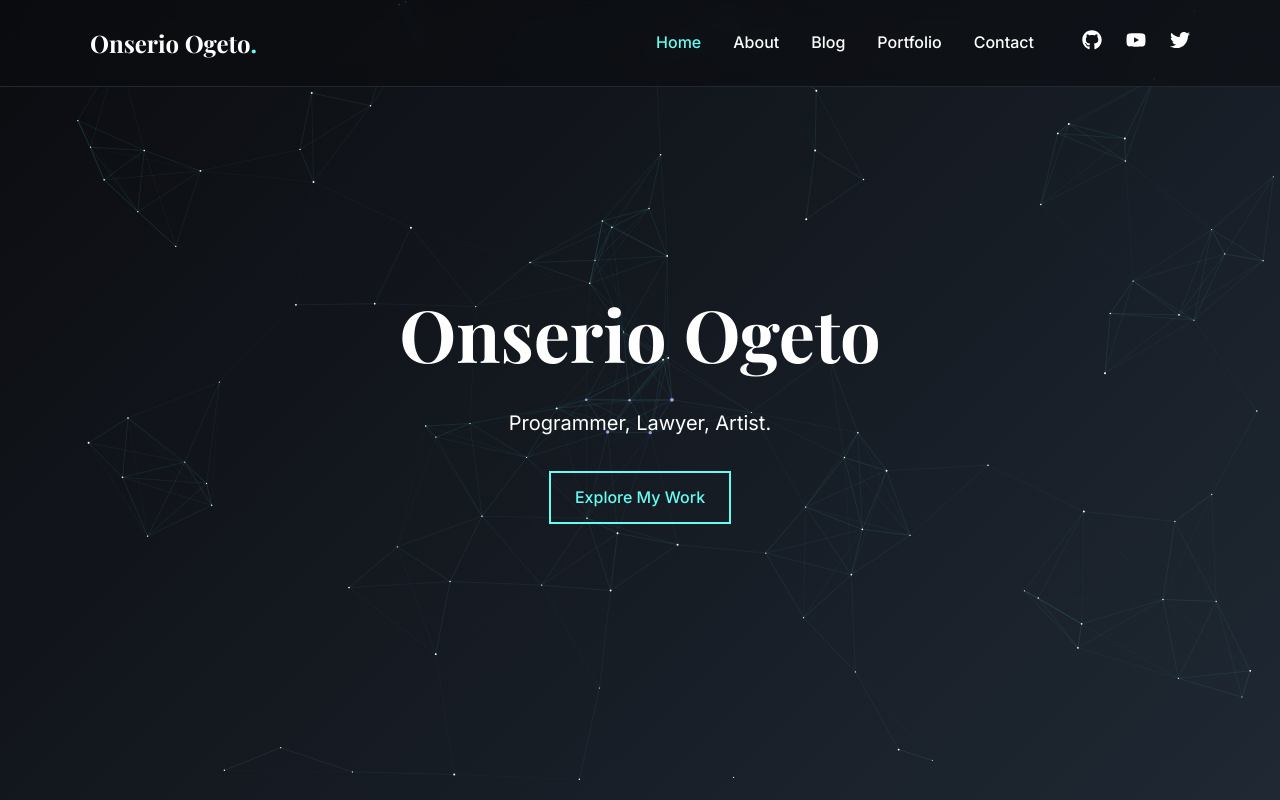
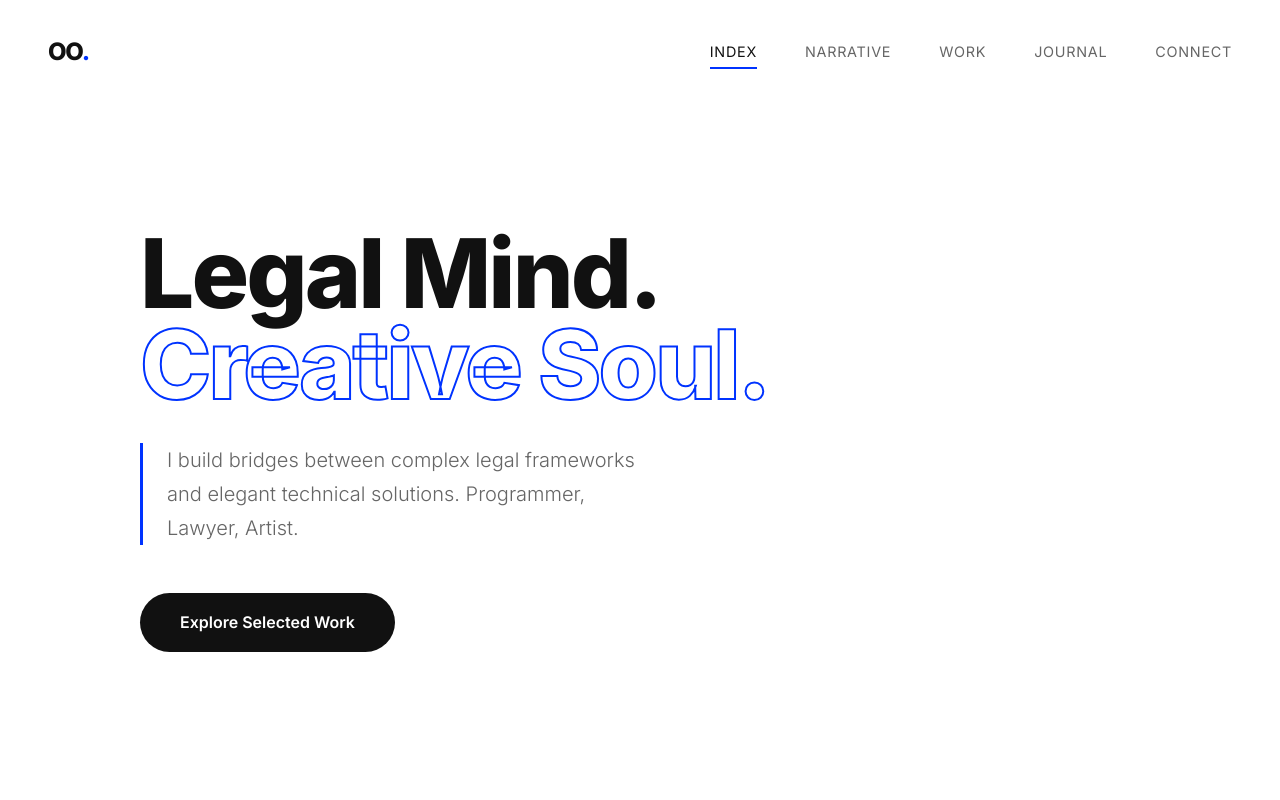
Before and after one commit to SaintAugustine99/Personal-Website-, a React app in the folder my-new-website/frontend/frontend/: page / in a window 1280 px wide. Shown: the top 800 px of the page. Built offline with nearby package versions, Linux system fonts and the light colour scheme; the HTML template or start-up script is replaced by a standard one.

Commit message:
experimenting with a frontend change

```diff
--- /dev/null
+++ b/my-new-website/frontend/frontend/public/tracer.html
@@ -0,0 +1,79 @@
+<!DOCTYPE html>
+<html>
+<head>
+    <title>Image Coordinate Tracer</title>
+    <style>
+        body { background: #222; color: #fff; font-family: sans-serif; }
+        canvas { border: 1px solid white; }
+    </style>
+</head>
+<body>
+    <h1>Image Tracer</h1>
+    <p>Check the console for the coordinate array.</p>
+    <canvas id="previewCanvas"></canvas>
+
+    <script>
+        // --- Settings to Tweak ---
+        const IMAGE_SRC = 'image_74f18b.png';
+
+        // How many pixels to skip. Higher = fewer points, better performance.
+        const SAMPLING_DENSITY = 4;
+
+        // 0 (black) to 255 (white).
+        // We'll grab pixels *darker* than this value.
+        // Since your image has a light background, 200 should be good.
+        const DARKNESS_THRESHOLD = 200;
+        // ---
+
+        const img = new Image();
+        img.src = IMAGE_SRC;
+        img.onload = () => {
+            const previewCanvas = document.getElementById('previewCanvas');
+            const previewCtx = previewCanvas.getContext('2d');
+
+            // Use a fixed width for consistency
+            const scale = 500 / img.width;
+            const canvasWidth = 500;
+            const canvasHeight = img.height * scale;
+
+            previewCanvas.width = canvasWidth;
+            previewCanvas.height = canvasHeight;
+
+            // Draw image to canvas
+            previewCtx.drawImage(img, 0, 0, canvasWidth, canvasHeight);
+
+            // Get pixel data
+            const imageData = previewCtx.getImageData(0, 0, canvasWidth, canvasHeight);
+            const data = imageData.data;
+
+            const coordinates = [];
+
+            // Loop through pixels
+            for (let y = 0; y < canvasHeight; y += SAMPLING_DENSITY) {
+                for (let x = 0; x < canvasWidth; x += SAMPLING_DENSITY) {
+                    const i = (y * canvasWidth + x) * 4;
+
+                    // Get average R, G, B value (grayscale)
+                    const avgColor = (data[i] + data[i+1] + data[i+2]) / 3;
+                    const alpha = data[i+3];
+
+                    // Check if pixel is dark enough and not transparent
+                    if (avgColor < DARKNESS_THRESHOLD && alpha > 200) {
+                        coordinates.push({ x: x, y: y });
+                    }
+                }
+            }
+
+            console.log(`Generated ${coordinates.length} points.`);
+            // Log the array as a JSON string so we can copy-paste it
+            console.log(JSON.stringify(coordinates));
+
+            // Optional: Draw the points on the canvas to preview
+            previewCtx.fillStyle = 'rgba(255, 0, 0, 0.5)'; // Red dots
+            for (const coord of coordinates) {
+                previewCtx.fillRect(coord.x, coord.y, 2, 2);
+            }
+        };
+    </script>
+</body>
+</html>
--- a/my-new-website/frontend/frontend/src/components/Layout.jsx
+++ b/my-new-website/frontend/frontend/src/components/Layout.jsx
@@ -4,20 +4,22 @@ import { Outlet } from 'react-router-dom';
 import styled from 'styled-components';
 import Navbar from './Navbar.jsx';
 import Footer from './Footer.jsx';
-import Starfield from './Starfield.jsx';
+
+// Removed Starfield import
 
 const MainContent = styled.main`
   width: 100%;
-  max-width: 1100px;
+  // Remove max-width constraints for full-bleed sections if needed,
+  // or keep a wide container.
+  max-width: 1400px;
   margin: 0 auto;
-  padding: 8rem 2rem 4rem;
+  padding: 120px 2rem 4rem; // Top padding accounts for fixed nav
   min-height: 100vh;
 `;
 
 const Layout = () => {
   return (
     <>
-      <Starfield />
       <Navbar />
       <MainContent>
         <Outlet />
--- a/my-new-website/frontend/frontend/src/components/Navbar.jsx
+++ b/my-new-website/frontend/frontend/src/components/Navbar.jsx
@@ -2,123 +2,82 @@
 import React from 'react';
 import { NavLink } from 'react-router-dom';
 import styled from 'styled-components';
-import { FaGithub, FaYoutube, FaTwitter } from 'react-icons/fa';
 
 const NavWrapper = styled.nav`
   position: fixed;
   top: 0;
   left: 0;
   width: 100%;
-  padding: 1.5rem 2rem;
-  background: rgba(11, 12, 16, 0.6);
+  padding: 2rem 3rem;
+  z-index: 1000;
+  background: rgba(255, 255, 255, 0.9); // Subtle backdrop
   backdrop-filter: blur(10px);
-  z-index: 1000;
-  border-bottom: 1px solid ${({ theme }) => theme.colors.lightBg};
-`;
-
-const NavContainer = styled.div`
-  width: 100%;
-  max-width: 1100px;
-  margin: 0 auto;
   display: flex;
   justify-content: space-between;
   align-items: center;
 `;
 
 const Logo = styled(NavLink)`
-  font-family: ${({ theme }) => theme.fonts.heading};
   font-size: 1.5rem;
-  font-weight: 700;
+  font-weight: 800;
+  letter-spacing: -0.05em;
   color: ${({ theme }) => theme.colors.text};
-  transition: color 0.3s ease, text-shadow 0.3s ease;
 
   span {
-    color: ${({ theme }) => theme.colors.teal};
+    color: ${({ theme }) => theme.colors.accent};
   }
-
-  &:hover {
-    color: ${({ theme }) => theme.colors.teal};
-    text-shadow: ${({ theme }) => theme.glow};
-  }
-`;
-
-const NavRightWrapper = styled.div`
-  display: flex;
-  align-items: center;
-  gap: 3rem; // Space between nav links and social icons
 `;
 
 const NavLinks = styled.div`
   display: flex;
-  gap: 2rem;
+  gap: 3rem;
+
+  @media (max-width: 768px) {
+    display: none; /* Implement mobile menu if needed */
+  }
 `;
 
 const StyledNavLink = styled(NavLink)`
+  font-size: 0.9rem;
+  font-weight: 500;
+  text-transform: uppercase;
+  letter-spacing: 0.05em;
   color: ${({ theme }) => theme.colors.textSecondary};
-  font-size: 1rem;
-  font-weight: 500;
-  transition: color 0.3s ease, text-shadow 0.3s ease;
+  position: relative;
 
-  &:hover {
-    color: ${({ theme }) => theme.colors.teal};
-    text-shadow: ${({ theme }) => theme.glow};
+  &::after {
+    content: '';
+    position: absolute;
+    width: 0;
+    height: 2px;
+    bottom: -4px;
+    left: 0;
+    background-color: ${({ theme }) => theme.colors.accent};
+    transition: width 0.3s ease;
+  }
+
+  &:hover::after, &.active::after {
+    width: 100%;
   }
 
   &.active {
-    color: ${({ theme }) => theme.colors.teal};
+    color: ${({ theme }) => theme.colors.text};
   }
 `;
-
-const SocialLinks = styled.div`
-  display: flex;
-  align-items: center;
-  gap: 1.5rem;
-`;
-
-const SocialLink = styled.a`
-  color: ${({ theme }) => theme.colors.textSecondary};
-  font-size: 1.25rem; // Make icons a bit bigger
-  transition: color 0.3s ease, transform 0.3s ease, text-shadow 0.3s ease;
-
-  &:hover {
-    color: ${({ theme }) => theme.colors.violet};
-    transform: scale(1.1);
-    text-shadow: ${({ theme }) => theme.glowViolet};
-  }
-`;
-
 
 const Navbar = () => {
   return (
     <NavWrapper>
-      <NavContainer>
-        <Logo to="/">
-          Onserio Ogeto<span>.</span>
-        </Logo>
-
-        <NavRightWrapper>
-          <NavLinks>
-            <StyledNavLink to="/">Home</StyledNavLink>
-            <StyledNavLink to="/about">About</StyledNavLink> {/* <-- ADDED */}
-            <StyledNavLink to="/blog">Blog</StyledNavLink>
-            <StyledNavLink to="/portfolio">Portfolio</StyledNavLink>
-            <StyledNavLink to="/contact">Contact</StyledNavLink>
-          </NavLinks>
-
-          <SocialLinks>
-            <SocialLink href="https://github.com/saintaugustine99" target="_blank" rel="noopener noreferrer">
-              <FaGithub />
-            </SocialLink>
-            <SocialLink href="https://youtube.com" target="_blank" rel="noopener noreferrer">
-              <FaYoutube />
-            </SocialLink>
-            <SocialLink href="https://twitter.com" target="_blank" rel="noopener noreferrer">
-              <FaTwitter />
-            </SocialLink>
-          </SocialLinks>
-        </NavRightWrapper>
-
-      </NavContainer>
+      <Logo to="/">
+        OO<span>.</span>
+      </Logo>
+      <NavLinks>
+        <StyledNavLink to="/">Index</StyledNavLink>
+        <StyledNavLink to="/about">Narrative</StyledNavLink>
+        <StyledNavLink to="/portfolio">Work</StyledNavLink>
+        <StyledNavLink to="/blog">Journal</StyledNavLink>
+        <StyledNavLink to="/contact">Connect</StyledNavLink>
+      </NavLinks>
     </NavWrapper>
   );
 };
--- a/my-new-website/frontend/frontend/src/pages/Home.jsx
+++ b/my-new-website/frontend/frontend/src/pages/Home.jsx
@@ -1,67 +1,76 @@
+// src/pages/Home.jsx
 import React from 'react';
 import styled from 'styled-components';
 import { motion } from 'framer-motion';
 import { Link } from 'react-router-dom';
-import { Button } from '../components/common';
 
 const HeroSection = styled(motion.section)`
-  height: calc(100vh - 16rem); // Full viewport minus nav/padding
+  min-height: 80vh;
   display: flex;
   flex-direction: column;
-  align-items: center;
   justify-content: center;
-  text-align: center;
+  align-items: flex-start;
+  max-width: 1000px;
+  margin: 0 auto;
 `;
 
-const HeroTitle = styled.h1`
-  font-size: 4.5rem;
-  font-weight: 700;
+const LargeTitle = styled.h1`
+  font-size: clamp(3rem, 8vw, 6rem); /* Responsive massive text */
+  font-weight: 800;
+  line-height: 0.95;
+  margin-bottom: 2rem;
   color: ${({ theme }) => theme.colors.text};
-  margin-bottom: 1rem;
 
   span {
-    color: ${({ theme }) => theme.colors.violet};
-    text-shadow: ${({ theme }) => theme.glowViolet};
+    color: transparent;
+    -webkit-text-stroke: 2px ${({ theme }) => theme.colors.accent};
+    display: block; /* Stack the text */
   }
 `;
 
-const HeroSubtitle = styled.p`
+const Subtitle = styled.p`
   font-size: 1.25rem;
   color: ${({ theme }) => theme.colors.textSecondary};
-  margin-bottom: 2rem;
+  margin-bottom: 3rem;
+  max-width: 500px;
+  border-left: 3px solid ${({ theme }) => theme.colors.accent};
+  padding-left: 1.5rem;
 `;
 
-// We style the Link component from react-router-dom as a Button
-const StyledLinkButton = styled(Link)`
-  background: transparent;
-  border: 2px solid ${({ theme }) => theme.colors.teal};
-  color: ${({ theme }) => theme.colors.teal};
-  padding: 0.75rem 1.5rem;
-  font-family: ${({ theme }) => theme.fonts.body};
-  font-size: 1rem;
-  font-weight: 500;
-  cursor: pointer;
+const CtaButton = styled(Link)`
+  padding: 1rem 2.5rem;
+  background-color: ${({ theme }) => theme.colors.text};
+  color: #FFF;
+  font-weight: 600;
+  border-radius: 50px; // Pill shape
   transition: all 0.3s ease;
 
   &:hover {
-    background: ${({ theme }) => theme.colors.teal};
-    color: ${({ theme }) => theme.colors.darkBg};
-    box-shadow: ${({ theme }) => theme.glow};
+    background-color: ${({ theme }) => theme.colors.accent};
+    color: #FFF; // Ensure text stays white
+    transform: translateY(-3px);
+    box-shadow: 0 10px 20px rgba(0, 51, 255, 0.3);
   }
 `;
 
 const Home = () => {
   return (
     <HeroSection
-      initial={{ opacity: 0, y: 20 }}
+      initial={{ opacity: 0, y: 50 }}
       animate={{ opacity: 1, y: 0 }}
-      transition={{ duration: 0.7 }}
+      transition={{ duration: 0.8, ease: "easeOut" }}
     >
-      <HeroTitle>
-        Onserio Ogeto<span></span>
-      </HeroTitle>
-      <HeroSubtitle>Programmer, Lawyer, Artist.</HeroSubtitle>
-      <StyledLinkButton to="/blog">Explore My Work</StyledLinkButton>
+      <LargeTitle>
+        Legal Mind. <br />
+        <span>Creative Soul.</span>
+      </LargeTitle>
+
+      <Subtitle>
+        I build bridges between complex legal frameworks and elegant technical solutions.
+        Programmer, Lawyer, Artist.
+      </Subtitle>
+
+      <CtaButton to="/portfolio">Explore Selected Work</CtaButton>
     </HeroSection>
   );
 };
--- a/my-new-website/frontend/frontend/src/styles/GlobalStyles.js
+++ b/my-new-website/frontend/frontend/src/styles/GlobalStyles.js
@@ -1,11 +1,10 @@
+// src/styles/GlobalStyles.js
 import { createGlobalStyle } from 'styled-components';
 
 export const GlobalStyles = createGlobalStyle`
-  @import url('https://fonts.googleapis.com/css2?family=Inter:wght@300;400;500&family=Playfair+Display:wght@400;700&display=swap');
+  @import url('https://fonts.googleapis.com/css2?family=Inter:wght@300;400;600;800&display=swap');
 
-  *,
-  *::before,
-  *::after {
+  *, *::before, *::after {
     box-sizing: border-box;
     margin: 0;
     padding: 0;
@@ -13,30 +12,47 @@ export const GlobalStyles = createGlobalStyle`
 
   html {
     scroll-behavior: smooth;
+    font-size: 16px;
   }
 
   body {
-    background: linear-gradient(135deg, ${({ theme }) => theme.colors.darkBg}, ${({ theme }) => theme.colors.lightBg});
-    background-attachment: fixed;
+    background-color: ${({ theme }) => theme.colors.mainBg};
     color: ${({ theme }) => theme.colors.text};
     font-family: ${({ theme }) => theme.fonts.body};
-    line-height: 1.6;
+    line-height: 1.7;
     overflow-x: hidden;
+    -webkit-font-smoothing: antialiased;
   }
 
   h1, h2, h3, h4, h5, h6 {
     font-family: ${({ theme }) => theme.fonts.heading};
+    font-weight: 800; /* Strong, distinctive weight */
     color: ${({ theme }) => theme.colors.text};
-    margin-bottom: 1rem;
+    line-height: 1.1;
+    letter-spacing: -0.03em; /* Tight tracking for modern feel */
+    margin-bottom: 1.5rem;
   }
 
   a {
-    color: ${({ theme }) => theme.colors.teal};
+    color: ${({ theme }) => theme.colors.text};
     text-decoration: none;
+    transition: color ${({ theme }) => theme.transition};
+
+    &:hover {
+      color: ${({ theme }) => theme.colors.accent};
+    }
   }
 
   p {
     color: ${({ theme }) => theme.colors.textSecondary};
-    margin-bottom: 1rem;
+    font-weight: 300;
+    margin-bottom: 1.5rem;
+    max-width: 65ch; /* Optimal reading length */
+  }
+
+  /* Utility: Selection color */
+  ::selection {
+    background: ${({ theme }) => theme.colors.accent};
+    color: #FFF;
   }
 `;
```
Also changed, not shown: my-new-website/frontend/frontend/src/pages/Portfolio.jsx (+94 -148 lines), my-new-website/frontend/frontend/src/styles/theme.js (+17 -13 lines), my-new-website/frontend/frontend/public/desktop-bg.jpg (deleted), my-new-website/frontend/frontend/public/image_74f18b.png (added).
